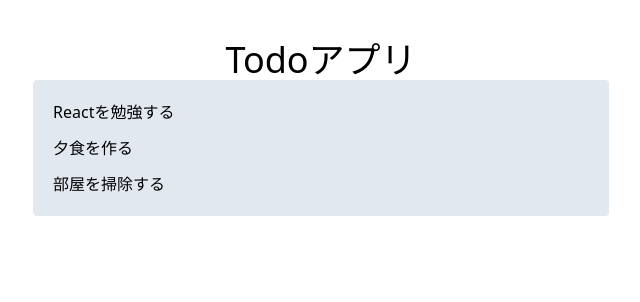
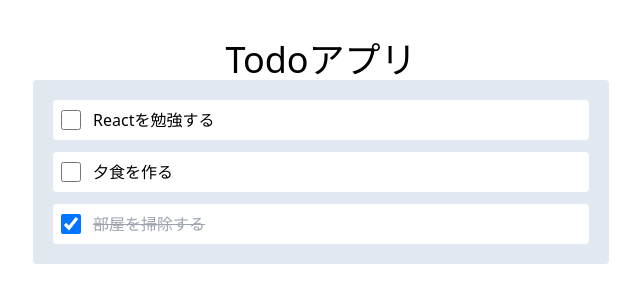
Before and after one commit to yousakamori/react-todo-app, a React (Vite) app: page / in a window 1280 px wide. Shown: the top 302 px of the page, without its empty margins (319-959 px from the left). Built offline with nearby package versions, Linux system fonts and the light colour scheme.

Commit message:
チェックボックスを追加

```diff
--- a/src/App.tsx
+++ b/src/App.tsx
@@ -1,12 +1,26 @@
+import { useState } from "react";
 import { TodoList } from "./components/TodoList";
 import { dummyTodoList } from "./data/dummyTodoList";
+import { Todo } from "./types/todo";
 
 function App() {
+  const [todoList, setTodoList] = useState<Todo[]>(dummyTodoList);
+  const changeCompleted = (id: number) => {
+    setTodoList((prevTodoList) => {
+      return prevTodoList.map((todo) => {
+        if (todo.id === id) {
+          return { ...todo, completed: !todo.completed };
+        }
+        return todo;
+      });
+    });
+  };
+
   return (
     <main className="max-w-xl mx-auto mt-10">
       <h1 className="text-4xl text-center">Todoアプリ</h1>
       <div className="p-5 rounded bg-slate-200">
-        <TodoList todoList={dummyTodoList} />
+        <TodoList todoList={todoList} changeCompleted={changeCompleted} />
       </div>
     </main>
   );
--- a/src/components/TodoList.tsx
+++ b/src/components/TodoList.tsx
@@ -2,13 +2,36 @@ import { Todo } from "../types/todo";
 
 type Props = {
   todoList: Todo[];
+  changeCompleted: (id: number) => void;
 };
 
-export const TodoList = ({ todoList }: Props) => {
+export const TodoList = ({ todoList, changeCompleted }: Props) => {
   return (
     <div className="space-y-3">
       {todoList.map((todo) => (
-        <p key={todo.id}>{todo.title}</p>
+        <div
+          key={todo.id}
+          className="flex items-center gap-3 p-2 bg-white rounded"
+        >
+          <label
+            htmlFor=""
+            className="flex items-center gap-3 grow hover:cursor-pointer"
+          >
+            <div className="flex items-center">
+              <input
+                type="checkbox"
+                className="size-5"
+                checked={todo.completed}
+                onChange={() => changeCompleted(todo.id)}
+              />
+            </div>
+            <span
+              className={todo.completed ? "text-gray-400 line-through" : ""}
+            >
+              {todo.title}
+            </span>
+          </label>
+        </div>
       ))}
     </div>
   );
```
